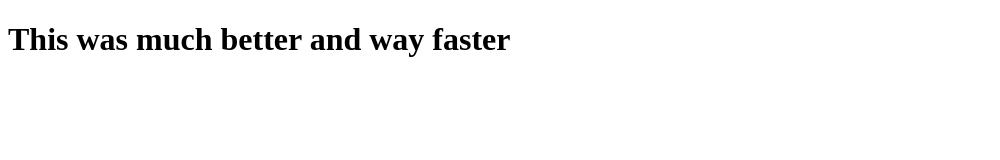
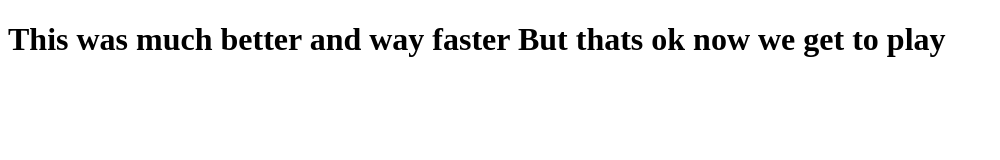
Before and after one commit to melissa-24/pnajan24, a plain HTML site: page index.html in a window 1280 px wide. Shown: the whole page, without its empty margins (0-1000 px from the left). Drawn offline with Linux system fonts and the light colour scheme.

Commit message:
Update index.html

```diff
--- a/index.html
+++ b/index.html
@@ -6,6 +6,6 @@
     <title>Document</title>
 </head>
 <body>
-    <h1>This was much better and way faster</h1>
+    <h1>This was much better and way faster  But thats ok now we get to play</h1>
 </body>
 </html>
```
